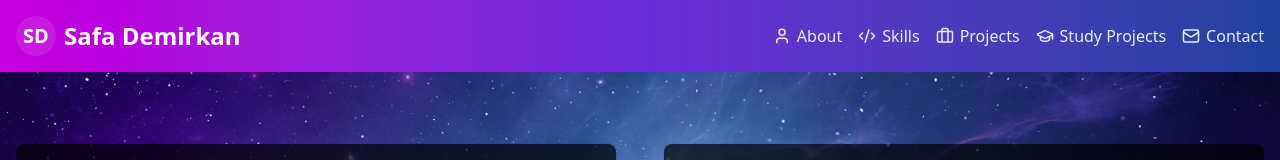
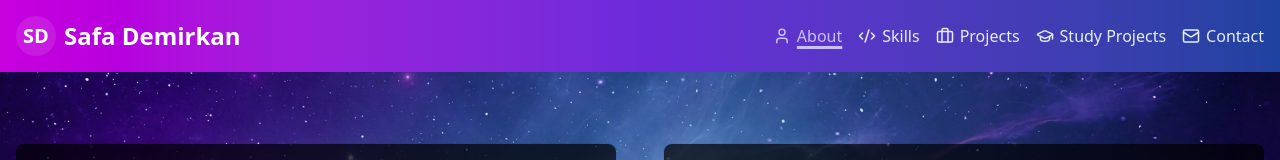
Before and after one commit to diagnosis/portfolio-react, a React (Vite) app: page /about in a window 1280 px wide. Shown: the top 160 px of the page. Built offline with nearby package versions, Linux system fonts and the light colour scheme.

Commit message:
Add active link highlighting to header navigation

```diff
--- a/src/Header.jsx
+++ b/src/Header.jsx
@@ -1,11 +1,12 @@
 import { useState, useEffect, useRef } from 'react'
 import { Menu, User, Code2, Briefcase, GraduationCap, Mail } from 'lucide-react'
-import { Link } from '@tanstack/react-router'
+import { Link, useRouter } from '@tanstack/react-router'
 
 export const Header = () => {
     const [isMenuOpen, setIsMenuOpen] = useState(false)
     const menuRef = useRef(null)
     const buttonRef = useRef(null)
+    const router = useRouter()
 
     useEffect(() => {
         const handleClickOutside = (event) => {
@@ -26,8 +27,12 @@ export const Header = () => {
         }
     }, [isMenuOpen])
 
-    const linkStyle =
-        'block rounded-sm px-3 py-2 text-indigo-100 hover:text-purple-300 hover:underline hover:decoration-3 hover:decoration-solid underline-offset-4 transition-all duration-200 md:p-0'
+    const getActiveLinkStyle = (path) => {
+        const isActive = router.state.location.pathname === path
+        return `block rounded-sm px-3 py-2 text-indigo-100 hover:text-purple-300 hover:underline hover:decoration-3 hover:decoration-solid underline-offset-4 transition-all duration-200 md:p-0 ${
+            isActive ? 'text-purple-300 underline decoration-3 decoration-solid' : ''
+        }`
+    }
 
     const links = [
         { href: '/about', label: 'About', icon: User },
@@ -77,7 +82,7 @@ export const Header = () => {
                                 <li key={link.href}>
                                     <Link
                                         to={link.href}
-                                        className={linkStyle + ' flex items-center justify-center gap-1.5'}
+                                        className={getActiveLinkStyle(link.href) + ' flex items-center justify-center gap-1.5'}
                                         onClick={() => setIsMenuOpen(false)}
                                     >
                                         <Icon size={18} />
```
